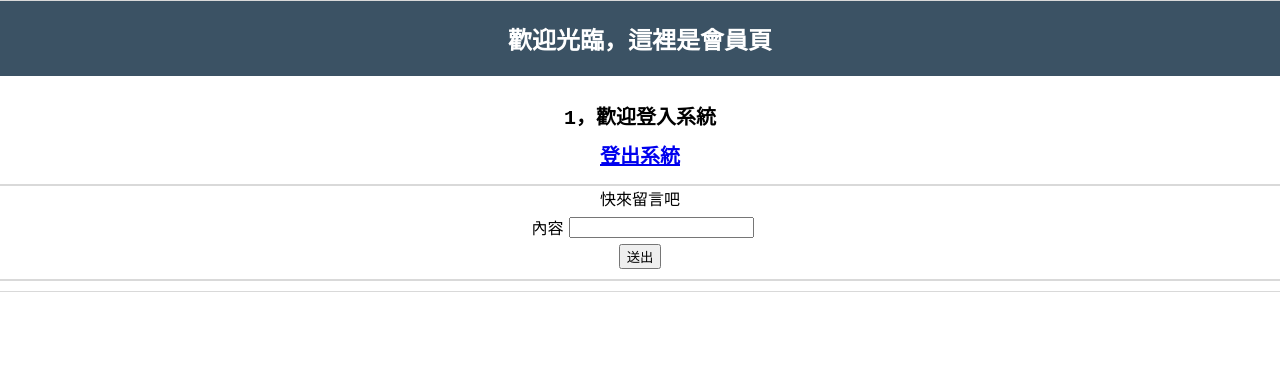
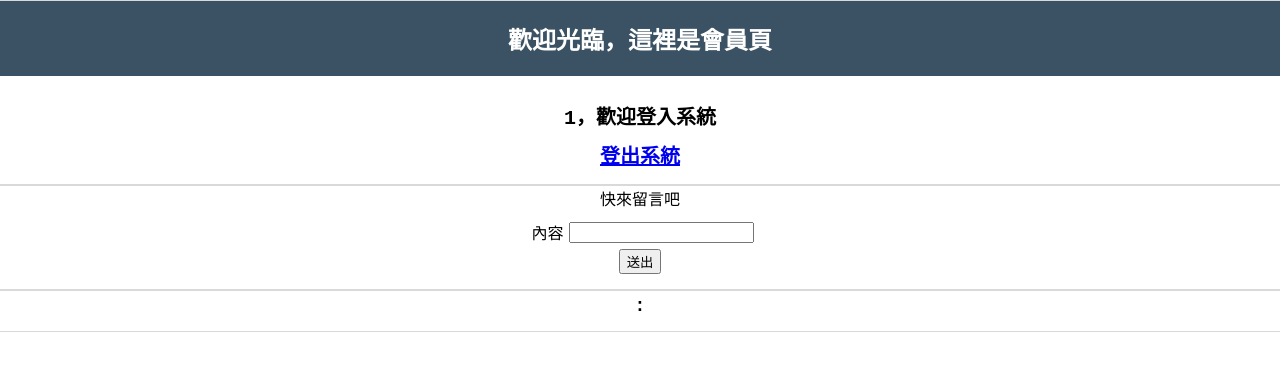
Before and after one commit to Arthur801/website_for_wehelp_kaihong, a FastAPI app: page /member/1 in a window 1280 px wide. Shown: the top 371 px of the page. Run offline with FastAPI, Linux system fonts and the light colour scheme; a user stored in the database is signed in; parts of the project's set-up code (start-up, migrations or seed data) failed here and were passed over.

Commit message:
Use form to send message
member.html

```diff
--- a/week6/main.py
+++ b/week6/main.py
@@ -69,7 +69,12 @@
 async def signup(request: Request, userName: Annotated[str, Form()],
                 email: Annotated[str, Form()],
                 password: Annotated[str, Form()]):
-    # 輸入包含空值，在前端檢查，後端不寫檢查程式碼
+    # 後端再次檢查是否為空
+    if email == "" or password == "":
+        return RedirectResponse(
+            url="/ohoh?msg=請輸入姓名、電子郵件與密碼",
+            status_code=303
+        )
     # 建一個signup專用的cursor避免共用global的cursor，檢查user email 帳號是否已存在，是則導向錯誤頁面，error msg = "重複的電子郵件"
     signupCursor = websiteDB.cursor()
     signupCursor.execute("SELECT * FROM member WHERE email = %s LIMIT 1", (email, )) # 必須是list, tuple或dict
@@ -151,6 +156,14 @@
         url="/"
     )
 
+# POST /api/message
+@app.post("/api/message")
+async def sendMessage(request: Request,
+                      content: str = ""
+                      ):
+    pass
+
 # GET /api/message
-
-# POST /api/message
+@app.get("/api/message")
+async def getMessage(request: Request):
+    pass
--- a/week6/static/style.css
+++ b/week6/static/style.css
@@ -50,6 +50,18 @@
     font-weight: bold;
 }
 
+.message {
+    display: block;
+    font-size: 18px;
+    padding: 5px 5px;
+    text-align: center;
+}
+
+.message-name {
+    font-size: 18px;
+    font-weight: bold;
+}
+
 form {
     display: flex;
     flex-direction: column;
--- a/week6/templates/member.html
+++ b/week6/templates/member.html
@@ -14,16 +14,22 @@
     </section>
     <section class="view">
         <div class="system-text-bold">快來留言吧</div>
+        <form id="message-form" action="/api/message" method="post">
             <div class="field">
-            <span class="field-name">內容</span>
+                <span class="field-name" name = "content">內容</span>
                 <input type="text" id="input-content">
             </div>
             <div class="field">
                 <button id="send-content-btn">送出</button>
             </div>
+        </form>
+
     </section>
     <section class="view">
         <!--動態新增留言-->
+        <div class="message">
+            <span class="message-name">{{ messageUser }}:</span>{{ messageContent }}
+        </div>
     </section>
 </body>
 </html>
```
Lines whose indentation alone changed are shown as unchanged.
